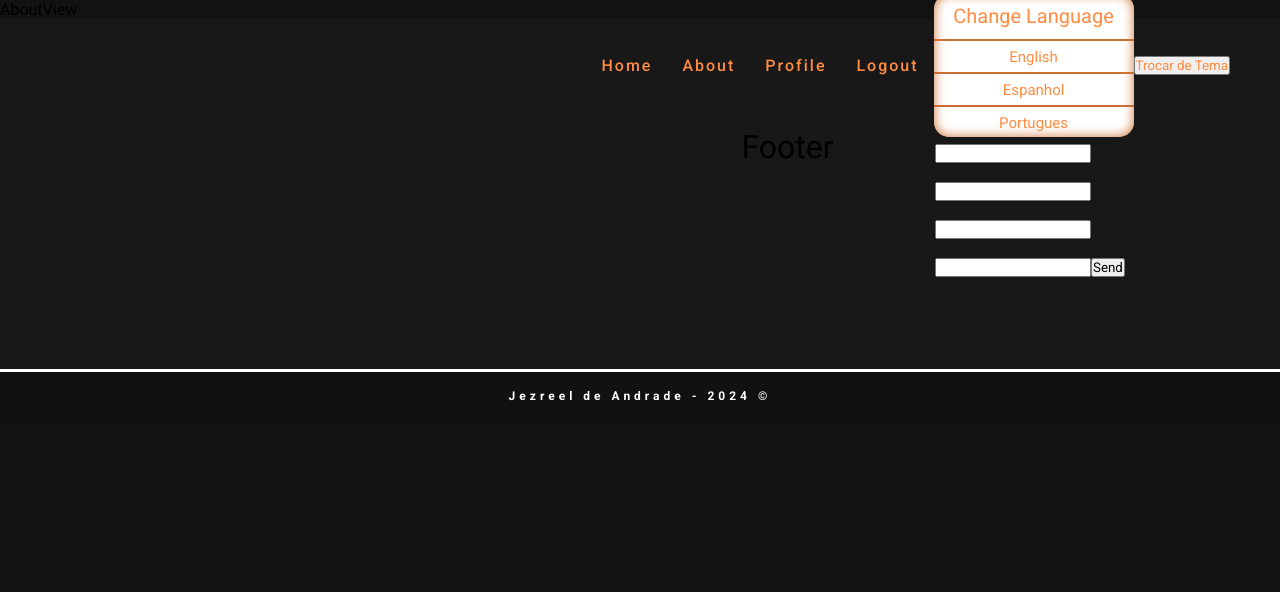
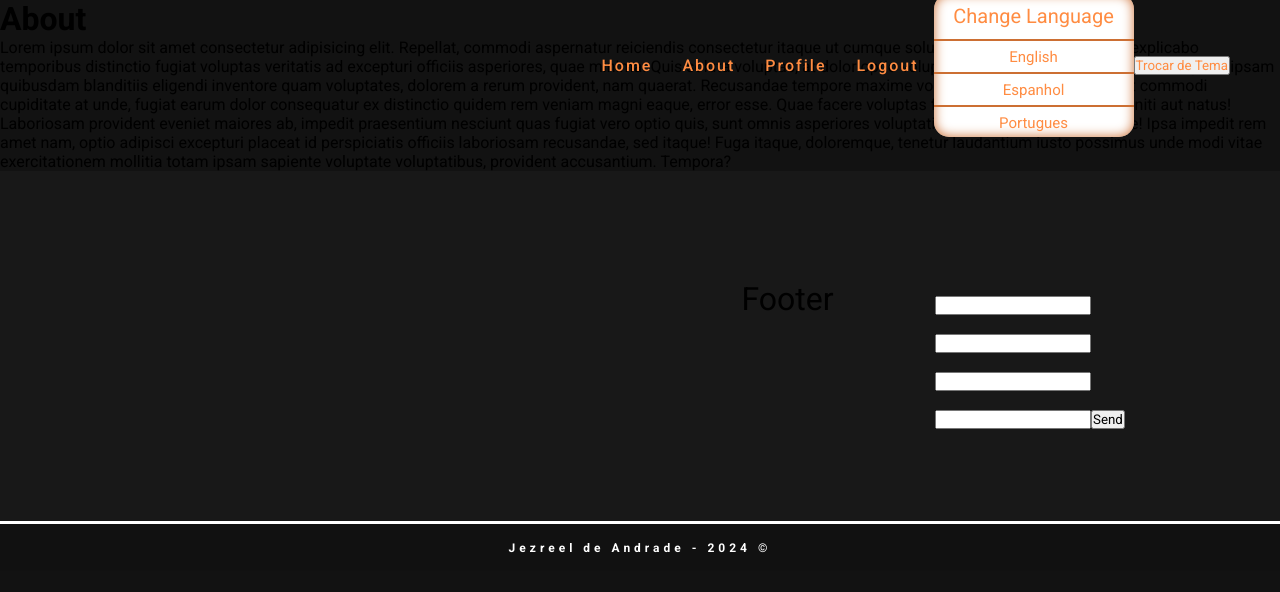
Before and after one commit to woragis/blog-app, a React (Vite) app: page /about in a window 1280 px wide. Shown: the top 592 px of the page. Built offline with nearby package versions, Linux system fonts and the light colour scheme.

Commit message:
Update about page

```diff
--- a/src/pages/About/view.tsx
+++ b/src/pages/About/view.tsx
@@ -1,5 +1,28 @@
 import { useAboutModel } from "./model";
 
 export const AboutView = ({}: ReturnType<typeof useAboutModel>) => {
-  return <div>AboutView</div>;
+  return (
+    <div>
+      <h1>About</h1>
+      <p>
+        Lorem ipsum dolor sit amet consectetur adipisicing elit. Repellat,
+        commodi aspernatur reiciendis consectetur itaque ut cumque soluta,
+        voluptatibus quasi amet explicabo temporibus distinctio fugiat voluptas
+        veritatis ad excepturi officiis asperiores, quae minima. Quis soluta
+        voluptas, at dolor optio voluptatum sint neque earum mollitia aliquam
+        ipsam quibusdam blanditiis eligendi inventore quam voluptates, dolorem a
+        rerum provident, nam quaerat. Recusandae tempore maxime voluptate. Ea
+        officia omnis odit commodi cupiditate at unde, fugiat earum dolor
+        consequatur ex distinctio quidem rem veniam magni eaque, error esse.
+        Quae facere voluptas fugiat blanditiis et sequi deleniti aut natus!
+        Laboriosam provident eveniet maiores ab, impedit praesentium nesciunt
+        quas fugiat vero optio quis, sunt omnis asperiores voluptatibus! Amet ut
+        illum aut eaque! Ipsa impedit rem amet nam, optio adipisci excepturi
+        placeat id perspiciatis officiis laboriosam recusandae, sed itaque! Fuga
+        itaque, doloremque, tenetur laudantium iusto possimus unde modi vitae
+        exercitationem mollitia totam ipsam sapiente voluptate voluptatibus,
+        provident accusantium. Tempora?
+      </p>
+    </div>
+  );
 };
```
